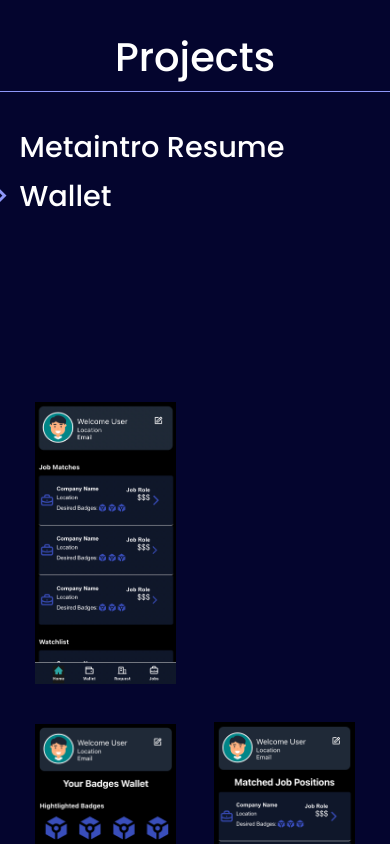
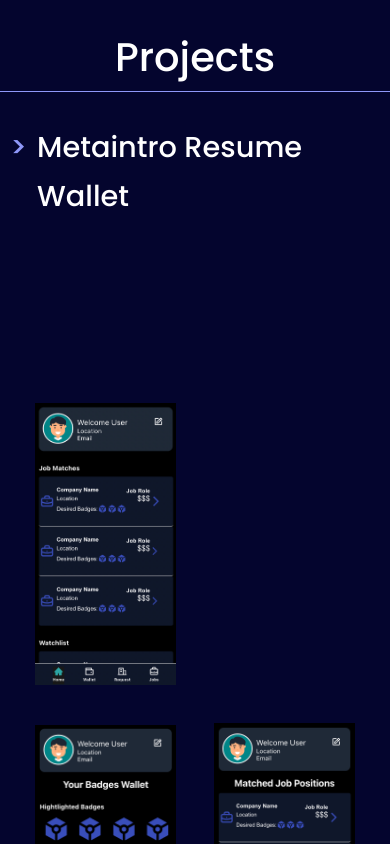
Before and after one commit to anhvietq/helloitsanh, a React (Create React App) app: page / in a window 390 px wide. Shown: the part 2760-3604 px from the top of the page. Built offline with nearby package versions, Linux system fonts and the light colour scheme.

Commit message:
responsive troubleshooting

```diff
--- a/src/components/projects/Projects.jsx
+++ b/src/components/projects/Projects.jsx
@@ -27,9 +27,11 @@
         </div>
         <div className='container project__container'>
           {/* Project 1 */}
+          <div className='project_header'>
           <h4 className='project_title'>
           Metaintro Resume Wallet
           </h4>
+          </div>
           <div className='metaintro'>
         <img src={METAINTRO1} alt ='metaintro' />
         <img src={METAINTRO2} alt ='metaintro' />
@@ -54,9 +56,11 @@
       </div>
 
       {/* Project 2 */}
+      <div className='project_header'>
       <h4 className='project_title'>
-      Metaintro Onboarding
+      Metaintro Newsletter Onboarding
       </h4>
+      </div>
       <div className='metaintro'>
         <img src={METAINTRO11} alt ='metaintro' />
         <img src={METAINTRO22} alt ='metaintro' />
@@ -75,7 +79,9 @@
       </div>
 
       {/* Project 3 */}
+      <div className='project_header'>
       <h4 className='project_title'> Spacelab Landing Page </h4>
+      </div>
       <div className='spacelab'>
         <img src={SPACELAB} alt ='spacelab' />
         <img src={SPACELAB2} alt ='spacelab' />
@@ -92,7 +98,9 @@
       </div>
 
        {/* Project 4 */}
+       <div className='project_header'>
        <h4 className='project_title'> The PokeDex </h4>
+       </div>
        <div className='pokedex'>
         <img src={POKEDEX} alt ='pokedex' />
         <img src={POKEDEX2} alt ='pokedex' />
--- a/src/components/projects/projects.css
+++ b/src/components/projects/projects.css
@@ -7,6 +7,7 @@
 .project_title {
     font-size: 1.8rem;
     position: relative;
+
 }
 
 .project_title::before {
@@ -81,7 +82,11 @@
     }
 
     .project_title::before{
-        padding-left: 10rem
+        top: 0%;
+    }
+
+    .project_header {
+        padding-left: 5%;
     }
 
     .pokedex,
--- a/src/index.css
+++ b/src/index.css
@@ -26,6 +26,8 @@
 
 html {
     scroll-behavior: smooth;
+    overflow-x: hiddern; /* has to be scroll, not auto */
+    -webkit-overflow-scrolling: touch;
 }
 
 ::-webkit-scrollbar {
@@ -78,8 +80,6 @@
     margin: auto;
     left: 0%;
     right: 0%;
-
-
 }
 
 .section_title{
```
